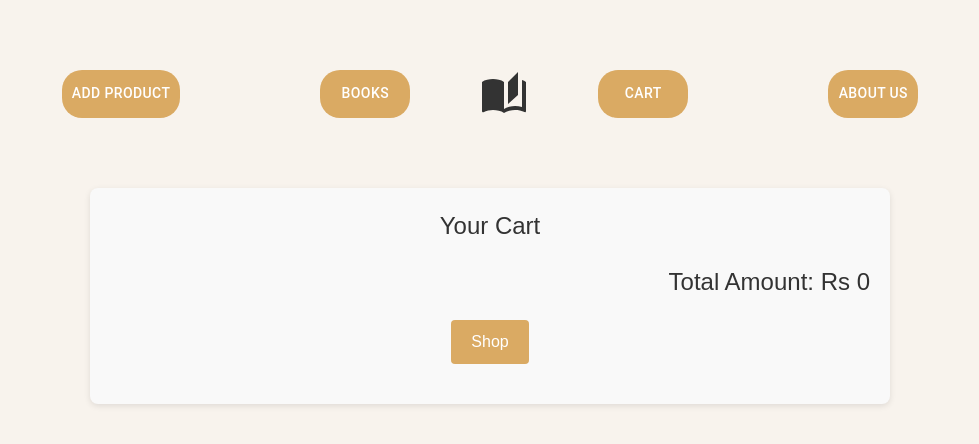
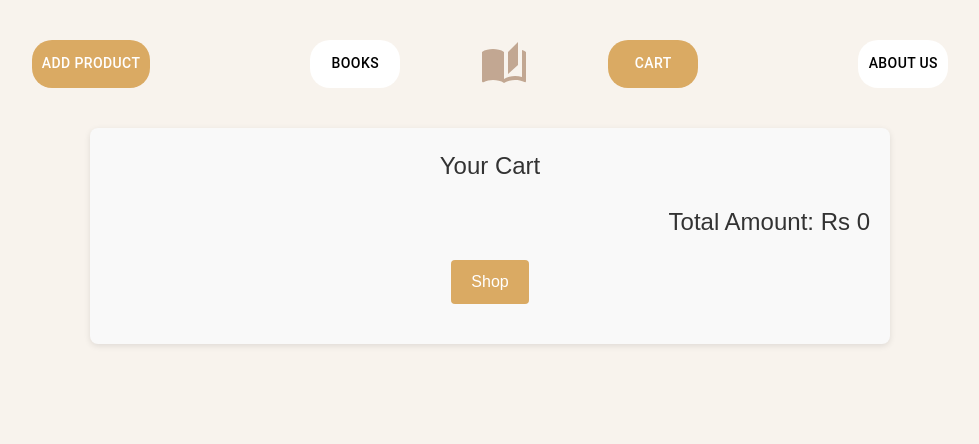
Before and after one commit to rohancollage07/BookStore, a React (Create React App) app in the folder book-store/: page /cart in a window 1280 px wide. Shown: the top 444 px of the page, without its empty margins (150-1129 px from the left). Built offline with nearby package versions, Linux system fonts and the light colour scheme.

Commit message:
home edit started

```diff
--- a/book-store/src/components/Header.js
+++ b/book-store/src/components/Header.js
@@ -1,64 +1,76 @@
-import React, { useState, useEffect } from 'react'
-import { Typography, Tabs, Tab } from '@mui/material'
-import AutoStoriesIcon from '@mui/icons-material/AutoStories'
-import { NavLink } from 'react-router-dom'
-import Sidebar from './Sidebar'
-import './Main.css'
+import React, { useState, useEffect } from 'react';
+import { Typography, Tabs, Tab } from '@mui/material';
+import AutoStoriesIcon from '@mui/icons-material/AutoStories';
+import { NavLink } from 'react-router-dom';
+import Sidebar from './Sidebar';
+import './Main.css';
 
 
 const Header = () => {
+  const [isSmallScreen, setIsSmallScreen] = useState(false);
+  const [activeTab, setActiveTab] = useState(0);
 
-  const [isSmallScreen, setIsSmallScreen] = useState(false)
-  const [color, setColor] = useState('#C2A792')
-
-  // Use Effect to handle screen size small to show menu icon
   useEffect(() => {
     const handleResize = () => {
-      setIsSmallScreen(window.innerWidth < 786)
-    }
+      setIsSmallScreen(window.innerWidth < 786);
+    };
 
-    // Initial check on component mount
-    handleResize()
+    handleResize();
+    window.addEventListener('resize', handleResize);
 
-    // Attach event listener for window resize
-    window.addEventListener('resize', handleResize)
+    return () => {
+      window.removeEventListener('resize', handleResize);
+    };
+  }, []);
 
-    // Clean up the event listener on component unmount
-    return () => {
-      window.removeEventListener('resize', handleResize)
-    }
-  }, [])
+  const handleTabChange = (event, newValue) => {
+    setActiveTab(newValue);
+  };
 
   return (
     <div>
-
       {!isSmallScreen ? (
-            // Only show tabs on larger screens
         <Tabs
           className='Tabs_Header'
           centered
-            value={color}
-            onChange={() => setColor('#2C1810')}
+          // value={activeTab}
+          onChange={handleTabChange}
         >
-              <Tab className='Tab_Individual' LinkComponent={NavLink} to="/add" label="Add product" />
-              <Tab className='Tab_Individual' LinkComponent={NavLink} to="/books" label="Books" />
-              <NavLink to="/" >
-          <Typography  >
-              <AutoStoriesIcon sx={{ fontSize: '3rem' }} />
+          <Tab
+            className={`Tab_Individual ${activeTab === 0 ? 'active' : ''}`}
+            component={NavLink}
+            to="/add"
+            label="Add product"
+          />
+          <Tab
+            className={`Tab_Individual ${activeTab === 1 ? 'active' : ''}`}
+            component={NavLink}
+            to="/books"
+            label="Books"
+          />
+          <NavLink to="/" onClick={setActiveTab} >
+            <Typography>
+              <AutoStoriesIcon sx={{ fontSize: '3rem', color: '#C2A792' }} />
             </Typography>
           </NavLink>
-              <Tab className='Tab_Individual'  LinkComponent={NavLink} to="/cart" label="Cart" />
-              <Tab className='Tab_Individual'  LinkComponent={NavLink} to="/about" label="About Us" />
+          <Tab
+            className={`Tab_Individual ${activeTab === 3 ? 'active' : ''}`}
+            component={NavLink}
+            to="/cart"
+            label="Cart"
+          />
+          <Tab
+            className={`Tab_Individual ${activeTab === 4 ? 'active' : ''}`}
+            component={NavLink}
+            to="/about"
+            label="About Us"
+          />
         </Tabs>
       ) : (
-            // Show sidebar icon on smaller screens
-
         <Sidebar />
       )}
+    </div>
+  );
+};
 
-
-    </div>
-  )
-}
-
-export default Header
+export default Header;
--- a/book-store/src/components/Main.css
+++ b/book-store/src/components/Main.css
@@ -1,8 +1,6 @@
 /* Main container */
 
-
 .cart-container {
-
   max-width: 800px;
   margin: auto;
   padding: 20px;
@@ -70,7 +68,7 @@
 }
 
 .action-button {
-  background-color: #DAAA63;
+  background-color: #daaa63;
   color: #fff;
   border: none;
   padding: 8px 16px;
@@ -81,7 +79,7 @@
 }
 
 .action-button:hover {
-  background-color: #C2A792;
+  background-color: #c2a792;
 }
 
 /* Total amount */
@@ -96,7 +94,7 @@
 .shop-button {
   display: block;
   margin: 20px auto;
-  background-color: #DAAA63;
+  background-color: #daaa63;
   color: #fff;
   border: none;
   padding: 10px 20px;
@@ -106,7 +104,7 @@
 }
 
 .shop-button:hover {
-  background-color: #C2A792;
+  background-color: #c2a792;
 }
 
 .remove-button {
@@ -164,14 +162,13 @@
 
 /* Container for Single Book Details */
 .single-book-containerr {
-
   display: flex;
   align-items: center;
   padding: 20px;
   background-color: #f5f5f5;
   box-shadow: 0px 0px 10px rgba(0, 0, 0, 0.1);
   border-radius: 8px;
-  margin: 55px auto;
+  margin: 35px auto;
   width: 100%;
   max-width: 1200px;
   /* height: auto; */
@@ -214,7 +211,7 @@
   font-size: 18px;
   line-height: 1.5;
   margin-top: 20px;
-   text-overflow: ellipsis;
+  text-overflow: ellipsis;
   display: -webkit-box;
   -webkit-line-clamp: 10;
   -webkit-box-orient: vertical;
@@ -228,7 +225,7 @@
   margin-top: 10px;
 }
 
-.book-details-2 h1{
+.book-details-2 h1 {
   font-size: 18px;
   margin-top: 10px;
 }
@@ -264,7 +261,7 @@
   transform: scale(1.2);
 }
 
-.add-to-cart-buttonn{
+.add-to-cart-buttonn {
   color: white;
   padding: 10px;
   background-color: #e74c3c;
@@ -274,22 +271,26 @@
 }
 /* SingleBook Css Ends HERE */
 
-
 /* header */
 
-.Tabs_Header{
-/* background-color: #3498db; */
-margin: 70px;
-
+.Tabs_Header {
+  /* background-color: #3498db; */
+  margin: 40px;
 }
-.Tabs_Header
-.Tab_Individual{
-  color: white;
+.Tabs_Header .Tab_Individual {
+  color: black;
   font-weight: 550;
-  background-color: #DAAA63;
+  background-color: white;
   justify-content: space-around;
-  margin: 0 70px;
+  margin: 0 80px;
   padding: 10px;
   width: fit-content;
   border-radius: 20px;
 }
+
+/* Header.css */
+/* Style the active tab differently */
+.Tab_Individual.active {
+  color: white;
+  background-color: #daaa63;
+}
```
Lines whose indentation alone changed are shown as unchanged.
